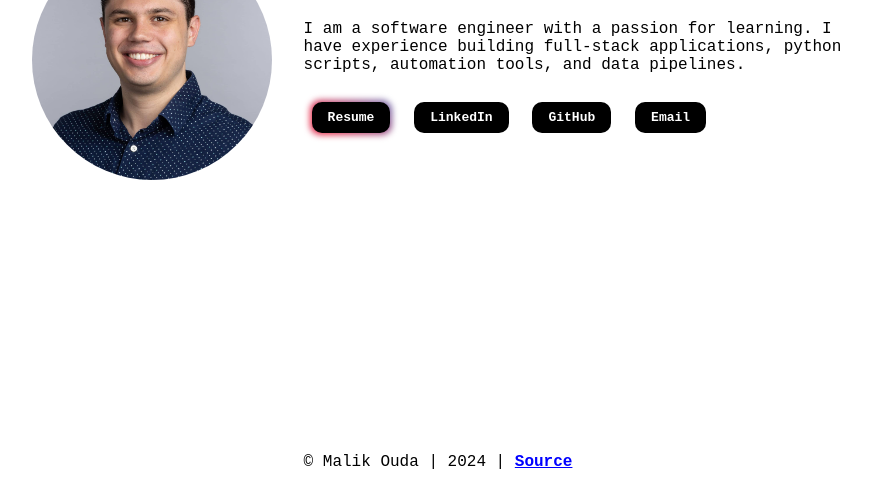
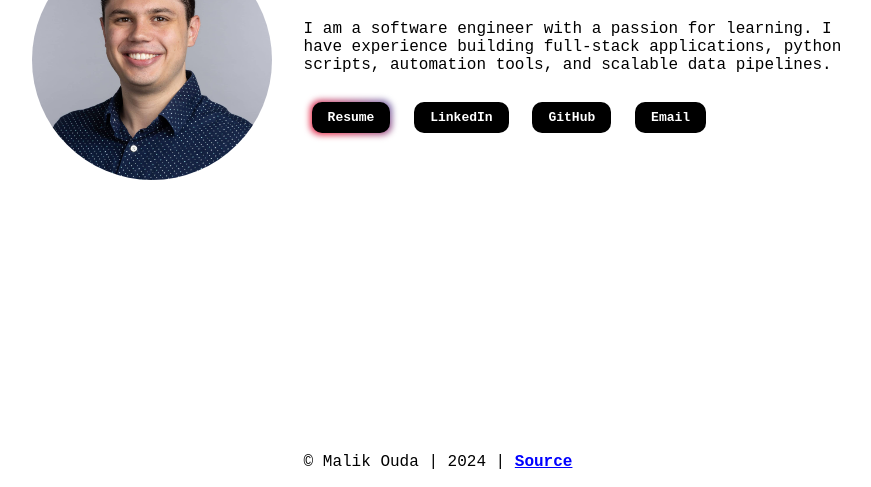
Before and after one commit to malikouda/malikouda.github.io, a plain HTML site: page index.html in a window 1280 px wide. Shown: the part 313-800 px from the top of the page, without its empty margins (202-1073 px from the left). Drawn offline with Linux system fonts and the light colour scheme.

Commit message:
updated bio

```diff
--- a/index.html
+++ b/index.html
@@ -17,7 +17,7 @@
             </div>
             <div class="container">
                 <h1>Malik Ouda</h1>
-                <p>I am a software engineer with a passion for learning. I have experience building full-stack applications, python scripts, automation tools, and data pipelines.</p>
+                <p>I am a software engineer with a passion for learning. I have experience building full-stack applications, python scripts, automation tools, and scalable data pipelines.</p>
                 <ul>
                     <li><a class="glowing-button" href="https://drive.google.com/file/d/1ElWFhUOI8mlSGMgKG1nud_I9Qv2oh-9N/view?usp=sharing" target="_blank">Resume</a></li>
                     <li><a class="social-link" href="https://www.linkedin.com/in/malikouda/" target="_blank">LinkedIn</a></li>
```
